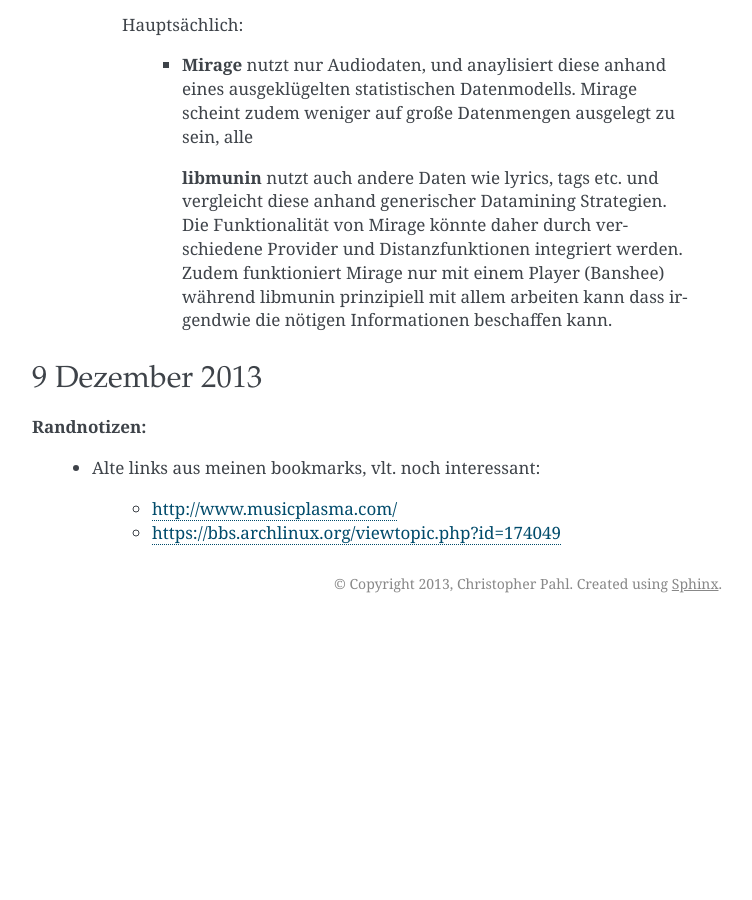
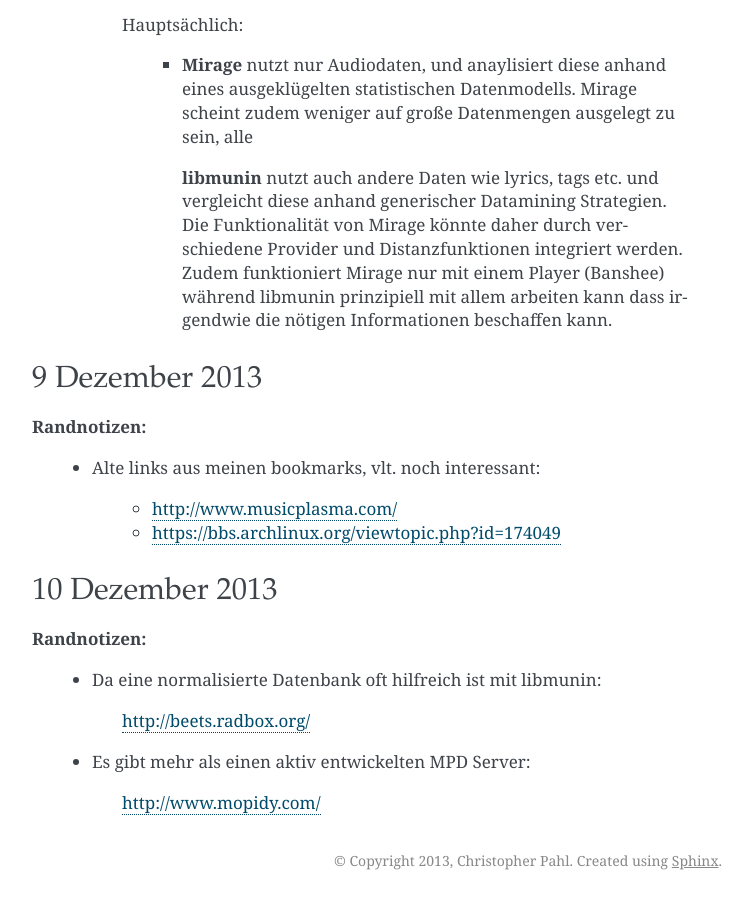
Before and after one commit to sahib/libmunin, a Sphinx documentation site: the page built from doc/logbuch.rst, in a window 1280 px wide and 900 px high, scrolled down 12198 px. Shown: the whole window, without its empty margins (388-1140 px from the left). Built offline with Sphinx 7.4.7, drawn with Linux system fonts in a browser that asks for light colours; before the commit the page ends 12821 px from its top, so only the background shows below that.

Commit message:
Random screw-arounds

```diff
--- a/doc/_themes/flask/layout.html
+++ b/doc/_themes/flask/layout.html
@@ -28,14 +28,23 @@
             <img src="https://pypip.in/d/libmunin/badge.png"/>
         </a>
     </li>
-
+  </ul>
+  <p><b>Github:</b></p>
+  <ul>
+    <li>
+        <iframe
+            src="http://ghbtns.com/github-btn.html?user=sahib&repo=libmunin&type=fork&count=true"
+            allowtransparency="true" frameborder="0" scrolling="0" width="100" height="20">
+        </iframe>
+    </li>
+    <li>
+        <iframe
+            src="http://ghbtns.com/github-btn.html?user=sahib&repo=libmunin&type=follow&count=true"
+            allowtransparency="true" frameborder="0" scrolling="0" width="120" height="20">
+        </iframe>
+    </li>
   </ul>
   {{ super() }}
-
-    <a href="https://github.com/sahib/libmunin">
-        <img style="position: absolute; top: 0; right: 0; border: 0;"
-        src="https://s3.amazonaws.com/github/ribbons/forkme_right_white_ffffff.png" alt="Fork me on GitHub">
-    </a>
 {% endblock %}
 {%- block extrahead %}
   {{ super() }}
--- a/doc/logbuch.rst
+++ b/doc/logbuch.rst
@@ -590,3 +590,16 @@ Anonsten funktionier die Moodbar Analyse einigermaßen gut (*): ::
 
         * http://www.musicplasma.com/
         * https://bbs.archlinux.org/viewtopic.php?id=174049
+
+10 Dezember 2013
+----------------
+
+**Randnotizen:**
+
+    * Da eine normalisierte Datenbank oft hilfreich ist mit libmunin:
+
+        http://beets.radbox.org/
+
+    * Es gibt mehr als einen aktiv entwickelten MPD Server:
+
+        http://www.mopidy.com/
```
Also changed, not shown: other parts of doc/_themes/flask/layout.html (+2 -2 lines), README.rst (+7 -1 lines), 3 other files.
